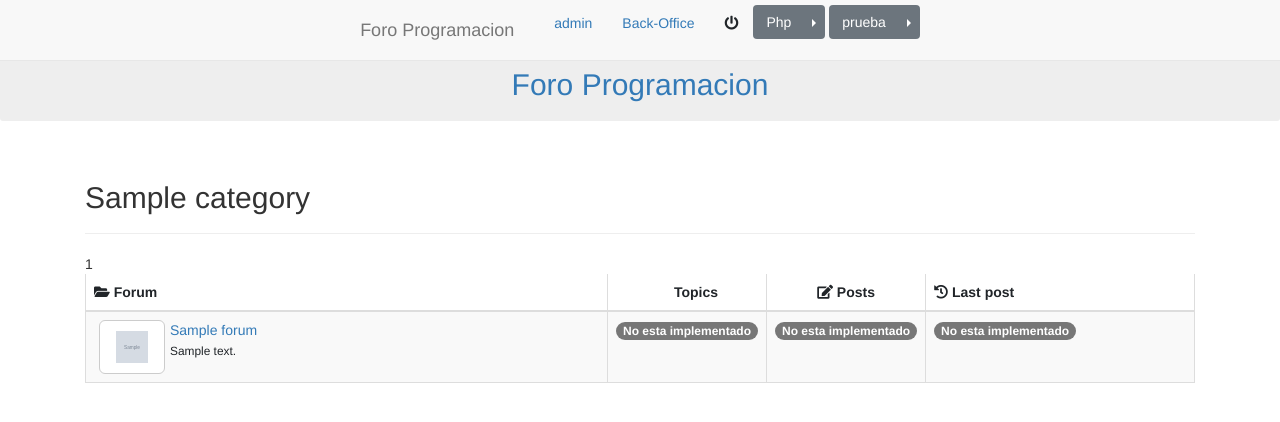
After one commit to VictorOrtizCotaina/Projecte_Bloc_1, a PHP site: template templates/show.category.twig in a window 1280 px wide. The commit adds this page. Shown: the top 422 px of the page. Run offline with PHP 8.4, Linux system fonts and the light colour scheme; the template is opened without the code that fills it: most values are stand-ins (such as "Sample title", 1, 10 or a date in 2020); grey boxes marked "Sample" are stand-in pictures; some libraries are stand-ins or nearby versions.

Commit message:
Projecte.

```diff
--- a/Class/Controller/AbstractController.php
+++ b/Class/Controller/AbstractController.php
@@ -23,13 +23,13 @@ abstract class AbstractController {
         $this->db = $di->get('PDO');
         $this->config = $di->get('Config');
         //$this->log = $di->get('Logger');
-        //$this->view = $di->get('Twig_Environment');
+        $this->view = $di->get('Twig');
         //$this->config = $di->get('Utils\Config');
     }
 
 
     protected function render(string $template, array $params): string {
-        //return $this->view->loadTemplate($template)->render($params);
-        require_once ($template);
+        return $this->view->load($template)->render($params);
+//        require_once ($template);
     }
 }
--- a/Class/Controller/CategoryController.php
+++ b/Class/Controller/CategoryController.php
@@ -60,8 +60,9 @@ class CategoryController extends AbstractController
             $categoriesNavbar = $categoryModel->getAllCategories();
             $category = $categoryModel->getCategoryById($id_category);
 
-
-        require("views/front-office/category.view.php");
+        $propierties = ["category" => $category, "target_dir" => $target_dir, 'title' => "Foro Programacion &bull; " . $category->getTitle()];
+        return $this->render('show.category.twig', $propierties);
+//        require("views/front-office/category.view.php");
 
     }
 }
--- a/config/bootstrap.php
+++ b/config/bootstrap.php
@@ -11,4 +11,5 @@ function autoloader($classname)
     require_once($filename);
 }
 
-spl_autoload_register('autoloader');
+//spl_autoload_register('autoloader');
+require __DIR__ . "/../vendor/autoload.php";
--- /dev/null
+++ b/templates/category.twig
@@ -0,0 +1,131 @@
+<!DOCTYPE html>
+<html xmlns="http://www.w3.org/1999/xhtml" dir="ltr" lang="en-gb" xml:lang="en-gb" data-ng-app>
+
+<head>
+
+    <meta charset="UTF-8"/>
+    <meta name="keywords" content=""/>
+    <meta name="description" content=""/>
+    <meta http-equiv="X-UA-Compatible" content="IE=edge"/>
+    <link rel="shortcut icon" href="./theme/images/favicon.ico"/>
+    <meta name="viewport" content="width=device-width, initial-scale=1.0, user-scalable=no">
+
+    <title>{% block title %}Foro Programacion &bull; - Categoria{% endblock %}</title>
+
+    <link href="./theme/comboot/comboot.css" rel="stylesheet"/>
+    <link href="./theme/comboot/font-awesome.min.css" rel="stylesheet"/>
+    <link href="./theme/comboot/colorpicker.min.css" rel="stylesheet"/>
+    <link href="./theme/comboot/lightbox.css" rel="stylesheet"/>
+    <link href="./theme/comboot/select.min.css" rel="stylesheet"/>
+    <link href="./theme/comboot/syntax-highlighting.css" rel="stylesheet"/>
+    <link href="./theme/css/bootstrap.min.css" rel="stylesheet">
+    <link href="./theme/bootstrap.min.css" rel="stylesheet">
+
+    <script src="./theme/comboot/jquery.min.js" type="text/javascript"></script>
+    <script src="./theme/editor.js" type="text/javascript"></script>
+    <script src="./theme/comboot/angular.min.js" type="text/javascript"></script>
+    <script src="./theme/comboot/progressbar.min.js" type="text/javascript"></script>
+    <script src="./theme/comboot/bootstrap.min.js" type="text/javascript"></script>
+    <script src="./theme/comboot/colorpicker.min.js" type="text/javascript"></script>
+    <script src="./theme/comboot/lightbox.min.js" type="text/javascript"></script>
+    <script src="./theme/comboot/select.min.js" type="text/javascript"></script>
+    <script src="./theme/comboot/syntax-highlighting.js" type="text/javascript"></script>
+    <script src="./theme/comboot/comboot.js" type="text/javascript"></script>
+
+
+    <link href="./theme/fontawesome/css/all.min.css" rel="stylesheet"/>
+    <script src="./theme/fontawesome/js/all.min.js" type="text/javascript"></script>
+
+
+    <script src="https://code.jquery.com/jquery-3.3.1.slim.min.js"
+            integrity="sha384-q8i/X+965DzO0rT7abK41JStQIAqVgRVzpbzo5smXKp4YfRvH+8abtTE1Pi6jizo"
+            crossorigin="anonymous"></script>
+    <script src="https://cdnjs.cloudflare.com/ajax/libs/popper.js/1.14.7/umd/popper.min.js"
+            integrity="sha384-UO2eT0CpHqdSJQ6hJty5KVphtPhzWj9WO1clHTMGa3JDZwrnQq4sF86dIHNDz0W1"
+            crossorigin="anonymous"></script>
+
+
+</head>
+
+<body class="section-index ltr">
+
+<header>
+    <nav class="navbar navbar-default navbar-fixed-top navbar-fix" id="header-nav" role="navigation">
+        <div class="container-fluid">
+
+            <div id="search-menu">
+                <a class="navbar-brand" href="/Projecte_Bloc_1/">Foro Programacion</a>
+
+
+                <a class="navbar-form navbar-left ng-pristine ng-valid"
+                   href="/Projecte_Bloc_1/user">
+                    admin </a>
+
+                <a class="navbar-form navbar-left ng-pristine ng-valid"
+                   href="/Projecte_Bloc_1/index.php?page=category_list">
+                    Back-Office
+                </a>
+
+                <a class="btn navbar-form navbar-left ng-pristine ng-valid"
+                   href="/Projecte_Bloc_1/index.php?cerrar_sesion=1">
+                    <i class="fas fa-power-off"></i>
+                </a>
+
+                <div class="btn-group">
+                    <div class="btn-group dropright">
+                        <a type="button" class="btn btn-secondary"
+                           href="/Projecte_Bloc_1/index.php?page=category&id_category=1">
+                            Php </a>
+                        <button type="button" class="btn btn-secondary dropdown-toggle dropdown-toggle-split"
+                                data-toggle="dropdown" aria-haspopup="true" aria-expanded="false">
+                            <span class="sr-only">Toggle Dropright</span>
+                        </button>
+                        <ul class="dropdown-menu">
+                            <li><a href="/Projecte_Bloc_1/index.php?page=forum&id_forum=1">
+                                    Clases </a></li>
+                            <li class="divider"></li>
+                            <li><a href="/Projecte_Bloc_1/index.php?page=forum&id_forum=2">
+                                    Bases de Datos </a></li>
+                            <li class="divider"></li>
+                        </ul>
+                    </div>
+                </div>
+                <div class="btn-group">
+                    <div class="btn-group dropright">
+                        <a type="button" class="btn btn-secondary"
+                           href="/Projecte_Bloc_1/index.php?page=category&id_category=4">
+                            prueba </a>
+                        <button type="button" class="btn btn-secondary dropdown-toggle dropdown-toggle-split"
+                                data-toggle="dropdown" aria-haspopup="true" aria-expanded="false">
+                            <span class="sr-only">Toggle Dropright</span>
+                        </button>
+                        <ul class="dropdown-menu">
+                            <li><a href="/Projecte_Bloc_1/index.php?page=forum&id_forum=3">
+                                    prueba </a></li>
+                            <li class="divider"></li>
+                        </ul>
+                    </div>
+                </div>
+            </div>
+
+        </div>
+    </nav>
+
+    <div class="jumbotron no-margin-bottom no-padding-bottom">
+        <div class="container text-center">
+            <div id="site-logo"><a href="/Projecte_Bloc_1/"
+                                   title="Board index"><h2>Foro Programacion</h2></a></div>
+
+        </div>
+    </div>
+</header>
+
+
+<div class="container" id="content-wrapper">
+    {% block body %}
+        <p>Contingut per defecte</p>
+    {% endblock %}
+    </div>
+
+</body>
+</html>
--- /dev/null
+++ b/templates/show.category.twig
@@ -0,0 +1,55 @@
+{% extends "category.twig" %}
+{% block title %}
+    {{ title }}
+{% endblock %}
+{% block body %}
+    <div class="page-header">
+        <h2>{{ category.title }}</h2>
+    </div>
+
+    {% for forum in category.forums %}
+        <div class="table-responsive">
+        <table class="table table-striped table-bordered">
+            <thead class="topiclist">
+            <tr>
+                <th class="forum-name"><i class="fa fa-folder-open"></i> Forum</th>
+                <th class="topics"><i class="fa fa-comments-o"></i> Topics</th>
+                <th class="posts"><i class="fa fa-pencil-square-o"></i> Posts</th>
+                <th class="lastpost"><i class="fa fa-history"></i> <span>Last post</span></th>
+            </tr>
+            </thead>
+            <tbody class="topiclist forums">
+            {{category.id_category}}
+{#            {{ router.generateURL('Forum', 'getForum', {id_category: category.id_category, id_forum: forum.id_forum}) }}#}
+            <tr>
+                <td class="forum-name" title="No unread posts" >
+						<span class="pull-left forum-icon">
+							<a href="{{ router.generateURL('Forum', 'getForum', {id_category: category.id_category, id_forum: forum.id_forum}) }}"
+                               class="btn btn-lg btn-default tooltip-link" title="No unread posts">
+                                <div class="">
+                                    <img width="32" height="32" src="{{ target_dir }}{{ forum.image }}">
+                                </div>
+							</a>
+						</span>
+                    <div class="forum-icon-mobile">
+
+                        <i class="fa fa-folder fa-fw"></i>
+
+                    </div>
+                    <a href="{{ router.generateURL('Forum', 'getForum', {id_category: category.id_category, id_forum: forum.id_forum}) }}"
+                       class="forumtitle">{{ forum.title }}</a><br />
+                    <small>{{ forum.description }}</small>
+
+                </td>
+                <td ><span class="badge">No esta implementado</span></td>
+                <td ><span class="badge">No esta implementado</span></td>
+                <td ><span class="badge">No esta implementado</span></td>
+
+            </tr>
+
+            </tbody>
+        </table>
+    </div>
+    {% endfor %}
+
+{% endblock %}
--- a/views/front-office/forum.view.php
+++ b/views/front-office/forum.view.php
@@ -90,7 +90,9 @@
             <div class="col-md-3 col-xs-12 pull-right">
                 <form action="<?= $route->generateURL('Forum', 'getForum', ['id_category' => $forum->getIdCategory(), 'id_forum' => $forum->getIdForum()]) . "?page=" . $page; ?>"
                       method="GET" id="topic-search" class="topic-search pull-right" style="margin:0;">
+                    <?php if (!empty($_GET["page"])) { ?>
                     <input type = "hidden" name="page" value="<?php echo $_GET["page"]; ?>" />
+                    <?php } ?>
                     <?php if (!empty($id_forum)) { ?>
                     <input type = "hidden" name="id_forum" value="<?php echo $id_forum; ?>" />
                     <?php } ?>
```
Also changed, not shown: composer.json (added, +10 -0 lines), config/routes.json (+7 -7 lines), index.php (+11 -1 lines), views/front-office/category.view.php (+26 -23 lines), 2 other files.
